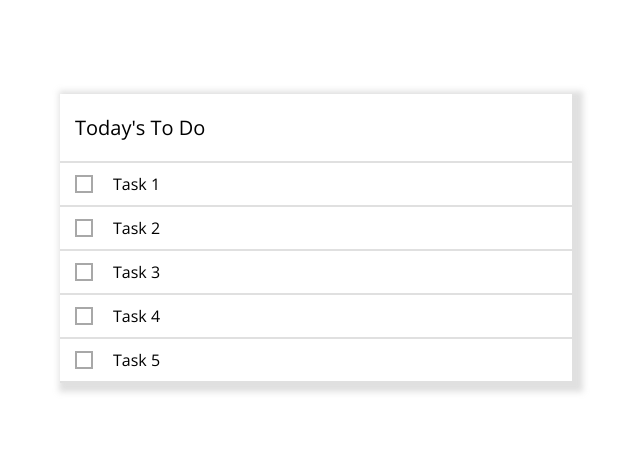
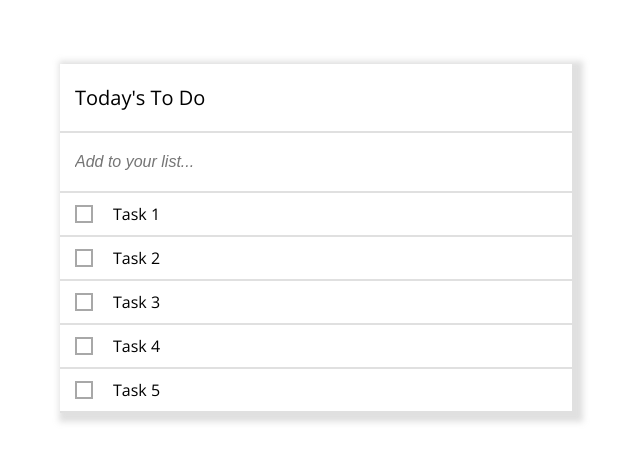
Before and after one commit to JohnFTitor/toDoList, a website built with webpack: page src/template.html in a window 1280 px wide. Shown: the part 162-624 px from the top of the page, without its empty margins (324-964 px from the left). Built offline with nearby package versions, Linux system fonts and the light colour scheme; files whose address does not match are found by name.

Commit message:
Add input element to add list items (No Functional)

```diff
--- a/src/scripts/styles/main.scss
+++ b/src/scripts/styles/main.scss
@@ -24,7 +24,8 @@ ul,
 li,
 div,
 h1,
-button {
+button,
+input {
   box-sizing: border-box;
   padding: 0;
   margin: 0;
@@ -37,7 +38,7 @@ button {
 }
 
 ul {
-  max-height: 35vh;
+  max-height: 40vh;
   overflow: auto;
 }
 
@@ -63,6 +64,20 @@ ul {
   }
 }
 
+input[type=text] {
+  appearance: none;
+  border: none;
+  border-bottom: 2px solid #d6d6d6c0;
+  width: 100%;
+  font-size: 16px;
+  padding: 20px 15px;
+  font-style: italic;
+}
+
+input[type=text]:focus-visible {
+  outline-style: none;
+}
+
 .card {
   border-bottom: 2px solid #d6d6d6c0;
 }
--- a/src/template.html
+++ b/src/template.html
@@ -9,6 +9,7 @@
 <body>
   <main>
     <h1 class="card">Today's To Do</h1>
+    <input type="text" class="task" placeholder="Add to your list...">
     <ul>
     </ul>
   </main>
```
Also changed, not shown: dist/index.css, dist/index.html.
